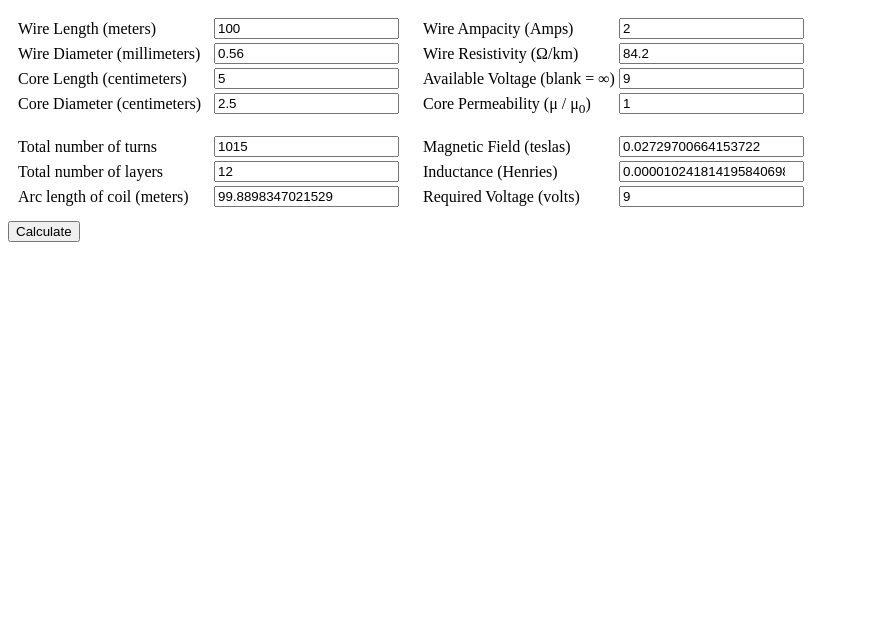
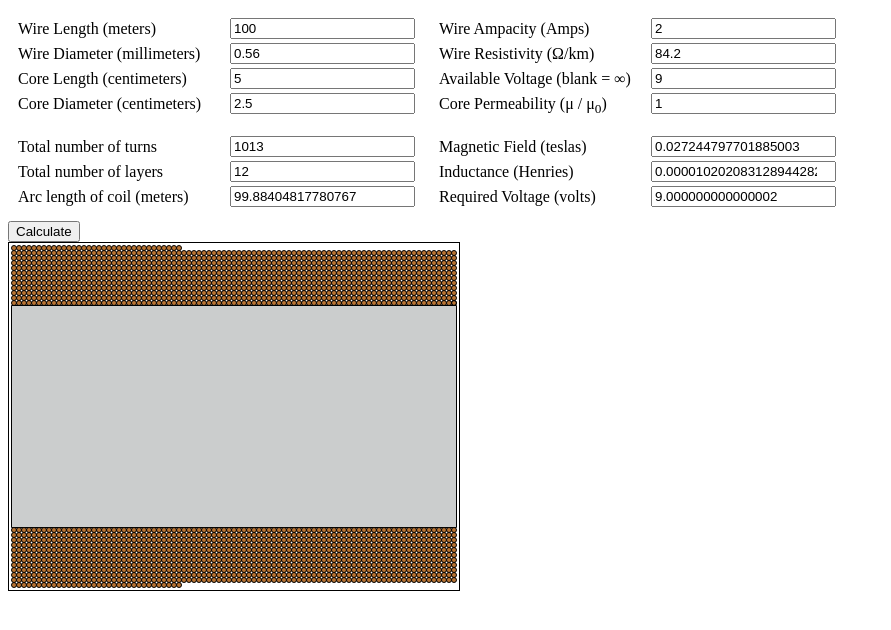
Before and after one commit to quietsamurai98/SolenoidCalculator, a plain HTML site: page index.html in a window 1280 px wide. Both pictures are taken after a click on the input "Calculate". Shown: the whole page, without its empty margins (0-891 px from the left). Drawn offline with Linux system fonts and the light colour scheme.

Commit message:
Add files via upload

```diff
--- a/index.css
+++ b/index.css
@@ -11,7 +11,7 @@ div.text label {
   font-size: 100%;
   padding-top: .1em;
   padding-right: .25em;
-  width: 12em;
+  width: 13em;
   text-align: left;
   float: left;
 }
--- a/index.html
+++ b/index.html
@@ -77,11 +77,17 @@
             </div>
 
             <input type="submit" id="btnSubmit" value="Calculate" onclick="calculate()"/>
+            <div id="canvasDiv">
+                <canvas id="canvas" width="0" height="0"></canvas>
+            </div>
         </div>
 
 
 
         <script>
+            var canvas = document.getElementById('canvas');
+            var ctx = canvas.getContext('2d');
+
             function calculate(){
                 var wireLength  = parseFloat(document.getElementById('inputWireLength').value);
                 var wireRadius  = parseFloat(document.getElementById('inputWireDiameter').value)/2000.0;    // value/1000 = diameter in meters, value/2000 = radius in meters
@@ -92,7 +98,7 @@
                 var totalTurns = 0;
                 var coilLength = 0;
 
-                var turnsPerLayer = coreLength / (2*wireRadius);
+                var turnsPerLayer = Math.floor(coreLength / (2*wireRadius));
                 var turnRise = 2*wireRadius;
 
 
@@ -131,6 +137,8 @@
                 var power           = current*current*resistance;
 
                 outputElectrical(magneticField, inductance, current*resistance);
+
+                drawSolenoid(totalTurns, layerCount, turnsPerLayer, wireRadius, coreLength, coreRadius);
             }
 
             function outputDimensions(turns, layers, length){
@@ -147,6 +155,63 @@
             function isEmpty(str){
                 return !str.replace(/^\s+/g, '').length; // boolean (`true` if field is empty)
             }
+
+
+
+            function drawSolenoid(turns, layers, turnsPerLayer, wireRadiusMeters, coreLengthMeters, coreRadiusMeters){
+
+                var extraTurns = turns % turnsPerLayer;
+                var wireRadius = 2.5;
+                var fullLayers = layers-1;
+                var coreLength = wireRadius * 2 * turnsPerLayer;
+                var coreRadius = Math.round((coreLength/coreLengthMeters) * coreRadiusMeters);
+                var y = wireRadius*2;
+
+                document.getElementById('canvas').height = y + y*2*layers + coreRadius*2;
+                document.getElementById('canvas').width = 2*wireRadius * (turnsPerLayer + 2) - y;
+                document.getElementById('canvas').style = "border:1px solid #000000;"
+
+                drawLayer(y, extraTurns, wireRadius);
+                y+=wireRadius*2;
+                for(var i = 0; i < fullLayers; i++){
+                    drawLayer(y, turnsPerLayer, wireRadius);
+                    y+=wireRadius*2;
+                }
+                ctx.fillStyle = "#CBCDCD"
+                ctx.fillRect(wireRadius, y-wireRadius,coreLength,coreRadius*2);
+                ctx.rect(wireRadius, y-wireRadius,coreLength,coreRadius*2);
+                ctx.stroke();
+                y+=coreRadius*2;
+                for(var i = 0; i < fullLayers; i++){
+                    drawLayer(y, turnsPerLayer, wireRadius);
+                    y+=wireRadius*2;
+                }
+                //y+=wireRadius*2;
+                drawLayer(y, extraTurns, wireRadius);
+
+            }
+
+            function drawLayer(y, turnsPerLayer, wireRadius){
+                var x = wireRadius*2;
+                for(var i=0; i<turnsPerLayer; i++){
+                    circle(x,y,wireRadius);
+                    x+=wireRadius*2;
+                }
+            }
+
+            function circle(x,y,r){
+                ctx.lineWidth=1;
+
+                ctx.fillStyle = "#B87333"
+                ctx.beginPath();
+                ctx.arc(x,y,r,0,2*Math.PI);
+                ctx.fill();
+
+                ctx.strokeStyle = "#000000"
+                ctx.beginPath();
+                ctx.arc(x,y,r,0,2*Math.PI);
+                ctx.stroke();
+            }
         </script>
     </body>
 </html>
```
